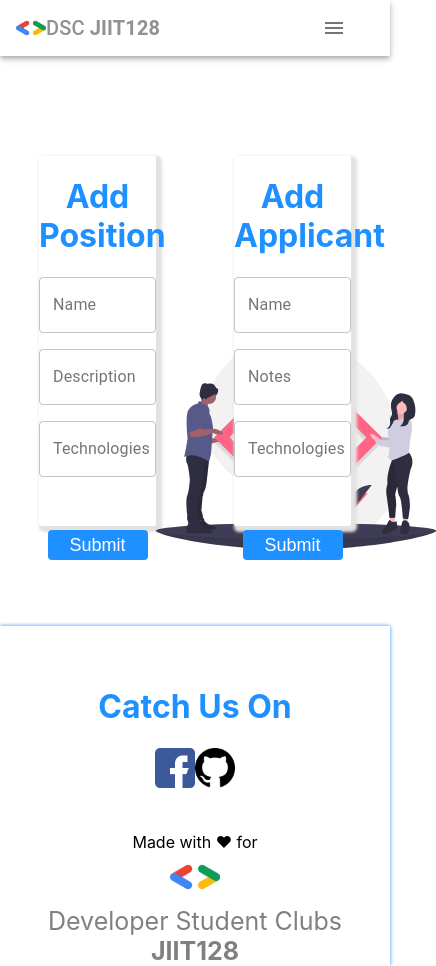
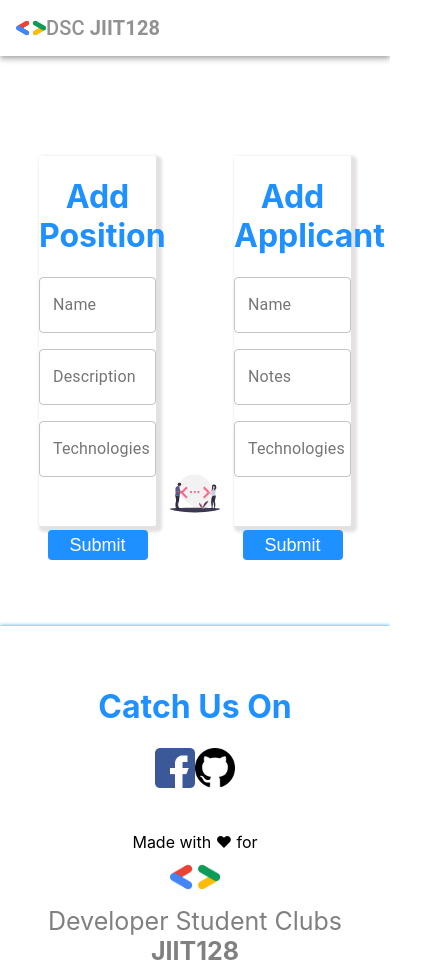
Before and after one commit to Shobhit2806/DSC-Management, a React (Create React App) app: page / in a window 390 px wide. Shown: the whole page, 436 px wide, since content can reach past the window. Built offline with nearby package versions, Linux system fonts and the light colour scheme.

Commit message:
ui fixes

```diff
--- a/package.json
+++ b/package.json
@@ -8,6 +8,7 @@
     "@testing-library/jest-dom": "^4.2.4",
     "@testing-library/react": "^9.5.0",
     "@testing-library/user-event": "^7.2.1",
+    "material-ui-search-bar": "^1.0.0",
     "react": "^16.13.1",
     "react-dom": "^16.13.1",
     "react-router-dom": "^5.2.0",
--- a/src/App.js
+++ b/src/App.js
@@ -1,19 +1,25 @@
 import React from 'react';
 import logo from './logo.svg';
 import './App.css';
-import Navbar from './Components/Navbar'
-import Footer from './Components/Footer';
-import AddPosition from './Components/AddPosition';
-import Forms from './Components/Forms';
-
-
+import {
+  BrowserRouter as Router,
+  Switch,
+  Route,
+  Link
+} from "react-router-dom";
+import Search from './Components/Search';
+import Landing from './Components/Landing';
 
 function App() {
   return (
     <div className="App">
-      <Navbar />
-      <Forms />
-      <Footer />
+      <Router>
+        <Switch>
+        <Route path='/' exact component={Landing} />
+        <Route path='/search' component={Search} />
+        </Switch>
+        </Router>
+
     </div>
   );
 }
--- a/src/Components/AddPosition.css
+++ b/src/Components/AddPosition.css
@@ -72,3 +72,33 @@
     grid-row-end: 4;
 
 }
+
+
+@media only screen and (max-width: 1200px) {
+    .illustration{
+        width:180px;
+    height: 675px;
+
+
+    }
+
+}
+
+@media only screen and (max-width: 850px) {
+    .illustration{
+        width:100px;
+    height: 675px;
+
+
+    }
+
+}
+@media only screen and (max-width: 450px) {
+    .illustration{
+        width:50px;
+    height: 675px;
+
+
+    }
+
+}
--- a/src/Components/AddPosition.js
+++ b/src/Components/AddPosition.js
@@ -1,5 +1,4 @@
 import React, { Component } from 'react';
-
 import TextField from '@material-ui/core/TextField';
 import './AddPosition.css'
 import AddApplicant from './AddApplicant';
@@ -11,9 +10,14 @@ export default class AddPosition extends Component {
     super(props);
 
     this.state ={
-      name:'',
-      desc:'',
-      tech:[]
+      position :[
+       {
+        name:'',
+        desc:'',
+        tech:[]
+       }
+      ]
+
     }
   }
   changeHandler = e =>{
--- /dev/null
+++ b/src/Components/Landing.js
@@ -0,0 +1,18 @@
+import React from 'react'
+import Navbar from './Navbar';
+import Footer from './Footer';
+
+import Forms from './Forms';
+
+function Landing() {
+    return (
+        <div>
+            <Navbar />
+      <Forms />
+      <Footer />
+
+        </div>
+    )
+}
+
+export default Landing;
--- a/src/Components/Navbar.js
+++ b/src/Components/Navbar.js
@@ -3,9 +3,10 @@ import { makeStyles } from '@material-ui/core/styles';
 import AppBar from '@material-ui/core/AppBar';
 import Toolbar from '@material-ui/core/Toolbar';
 import Typography from '@material-ui/core/Typography';
-
+import SearchTwoToneIcon from '@material-ui/icons/SearchTwoTone';
 import IconButton from '@material-ui/core/IconButton';
 import MenuIcon from '@material-ui/icons/Menu';
+import { Link } from 'react-router-dom';
 import './Navbar.css'
 import dsclogo from '../assests/dsc.png'
 const useStyles = makeStyles((theme) => ({
@@ -32,7 +33,8 @@ export default function ButtonAppBar() {
             <div className = "title">DSC <b>JIIT128</b></div>
           </Typography>
           <IconButton edge="start" className={classes.menuButton} aria-label="menu">
-            <MenuIcon />
+
+            {/* <Link to="/search"><SearchTwoToneIcon fontSize="large"/></Link> */}
           </IconButton>
         </Toolbar>
       </AppBar>
--- /dev/null
+++ b/src/Components/Search.js
@@ -0,0 +1,56 @@
+import React, { Component } from 'react'
+import Navbar from './Navbar'
+import SearchBar from "material-ui-search-bar";
+import SearchResult from './SearchResult'
+
+export default class Search extends Component {
+    constructor(props) {
+        super(props)
+
+        this.state = {
+             value:'',
+             name:'',
+             tech:''
+        }
+    }
+
+    render() {
+        const {value,name,tech}=this.state
+        const fun=e=>{
+            console.log(value);
+            var name = localStorage.getItem("name")
+            var tech = localStorage.getItem("tech")
+
+            this.setState({name:name});
+            this.setState({tech:tech})
+
+
+        }
+
+        return (
+
+            <div>
+
+                <Navbar />
+                <SearchBar
+
+                    value={this.state.value}
+                    onChange={(newValue) => this.setState({ value: newValue })}
+                    // onRequestSearch={() => console.log(this.state.value)}
+                    onRequestSearch={fun}
+                />
+                                {
+                    value.length?
+                value.map(name,tech =><SearchResult name={name} tech={tech}/>):
+                null
+                }
+
+
+
+
+
+
+            </div>
+        )
+    }
+}
--- /dev/null
+++ b/src/Components/SearchResult.js
@@ -0,0 +1,11 @@
+import React from 'react'
+
+export default function SearchResult({name,tech}) {
+    return (
+        <div>
+            <h1>hi</h1>
+            {name}
+            {tech}
+        </div>
+    )
+}
```
Also changed, not shown: 1 other file (tests, documents, lock files or other folders).
